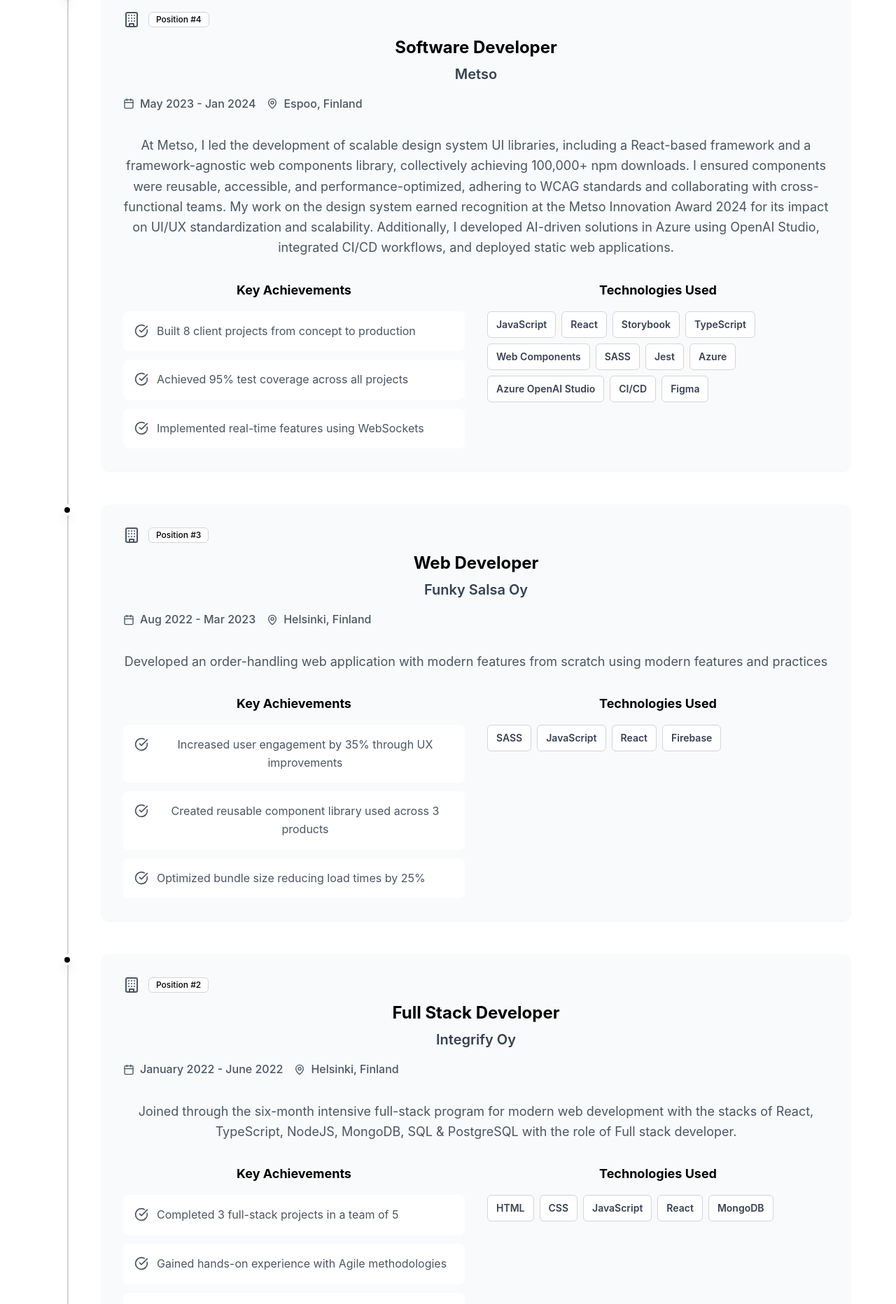
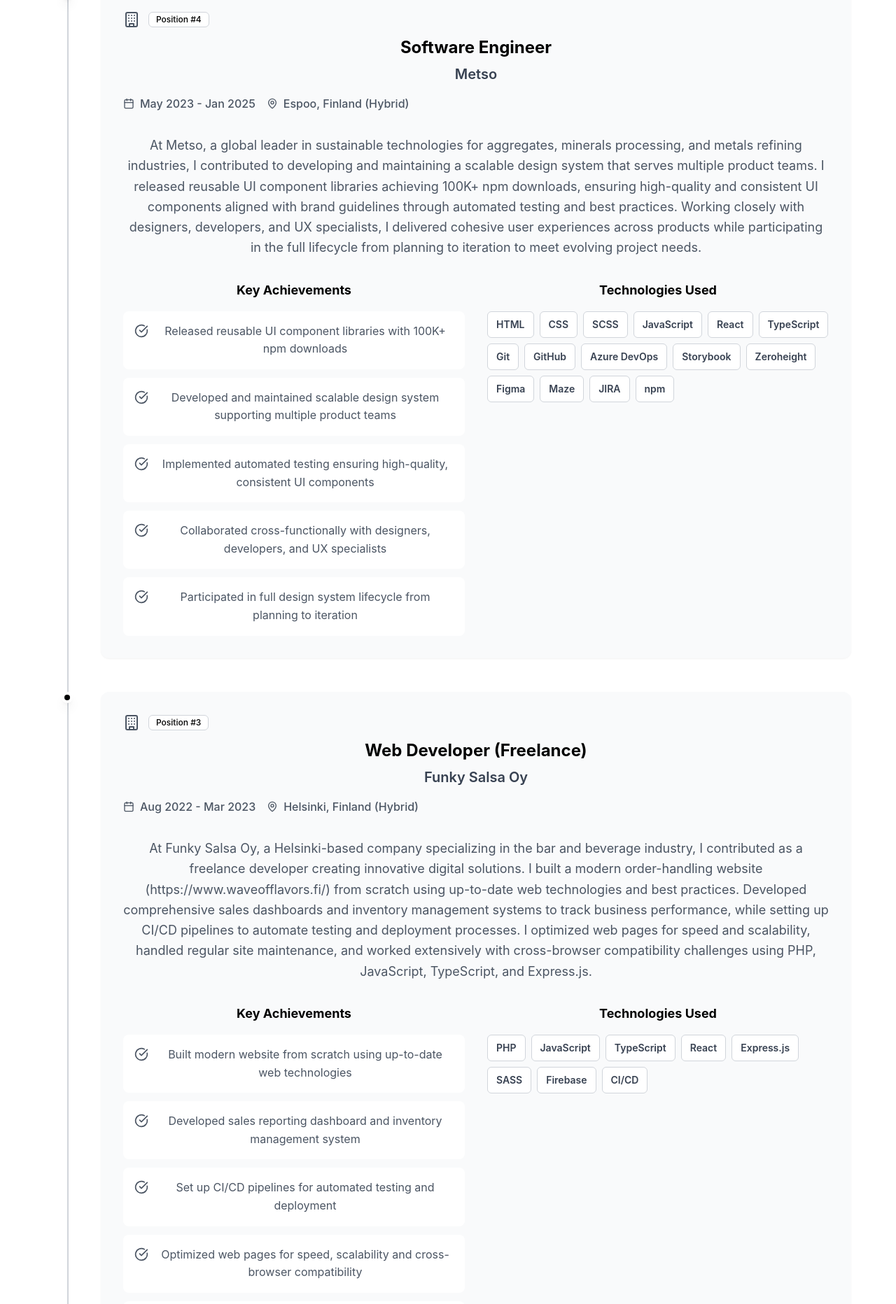
Before and after one commit to bikashghimire/bikashportfolio2.0, a React (Vite) app: page / in a window 1280 px wide. Shown: the part 3600-5464 px from the top of the page at 70% size. Built offline with nearby package versions, Linux system fonts and the light colour scheme.

Commit message:
content update

```diff
--- a/package.json
+++ b/package.json
@@ -10,7 +10,11 @@
     "preview": "vite preview"
   },
   "dependencies": {
+    "@emotion/react": "^11.14.0",
+    "@emotion/styled": "^11.14.1",
     "@hookform/resolvers": "^3.9.0",
+    "@mui/icons-material": "^7.2.0",
+    "@mui/material": "^7.2.0",
     "@radix-ui/react-accordion": "^1.2.0",
     "@radix-ui/react-alert-dialog": "^1.1.1",
     "@radix-ui/react-aspect-ratio": "^1.1.0",
--- a/src/components/Projects.tsx
+++ b/src/components/Projects.tsx
@@ -2,8 +2,9 @@
 import { Card, CardContent } from '@/components/ui/card';
 import { Badge } from '@/components/ui/badge';
 import { Button } from '@/components/ui/button';
-import { Github, ExternalLink, Star } from 'lucide-react';
+import {  ExternalLink, Star } from 'lucide-react';
 import { projects } from '@/data/portfolio';
+import GitHubIcon from '@mui/icons-material/GitHub';
 
 const Projects: React.FC = () => {
   const featuredProjects = projects.filter(p => p.featured);
@@ -63,7 +64,7 @@
                   <div className="flex flex-col xs:flex-row gap-3">
                     <Button size="sm" variant="outline" asChild className="flex-1 border-gray-300 dark:border-gray-700 text-gray-700 dark:text-gray-300 hover:bg-gray-100 dark:hover:bg-gray-800">
                       <a href={project.github} target="_blank" rel="noopener noreferrer">
-                        <Github className="h-4 w-4 mr-2" />
+                        <GitHubIcon sx={{ fontSize: 16 }} className="mr-2" />
                         Code
                       </a>
                     </Button>
@@ -122,7 +123,7 @@
                   <div className="flex flex-col xs:flex-row gap-2">
                     <Button size="sm" variant="outline" asChild className="flex-1 text-xs border-gray-300 dark:border-gray-700 text-gray-700 dark:text-gray-300 hover:bg-gray-100 dark:hover:bg-gray-800">
                       <a href={project.github} target="_blank" rel="noopener noreferrer">
-                        <Github className="h-3 w-3 mr-1" />
+                        <GitHubIcon sx={{ fontSize: 12 }} className="mr-1" />
                         Code
                       </a>
                     </Button>
--- a/src/data/portfolio.ts
+++ b/src/data/portfolio.ts
@@ -47,70 +47,83 @@
   {
     id: 2,
     company: "Metso",
-    position: "Software Developer",
-    duration: "May 2023 - Jan 2024",
-    location: "Espoo, Finland",
-    description: " At Metso, I led the development of scalable design system UI libraries, including a React-based framework and a framework-agnostic web components library, collectively achieving 100,000+ npm downloads. I ensured components were reusable, accessible, and performance-optimized, adhering to WCAG standards and collaborating with cross-functional teams. My work on the design system earned recognition at the Metso Innovation Award 2024 for its impact on UI/UX standardization and scalability. Additionally, I developed AI-driven solutions in Azure using OpenAI Studio, integrated CI/CD workflows, and deployed static web applications.",
+    position: "Software Engineer",
+    duration: "May 2023 - Jan 2025",
+    location: "Espoo, Finland (Hybrid)",
+    description: "At Metso, a global leader in sustainable technologies for aggregates, minerals processing, and metals refining industries, I contributed to developing and maintaining a scalable design system that serves multiple product teams. I released reusable UI component libraries achieving 100K+ npm downloads, ensuring high-quality and consistent UI components aligned with brand guidelines through automated testing and best practices. Working closely with designers, developers, and UX specialists, I delivered cohesive user experiences across products while participating in the full lifecycle from planning to iteration to meet evolving project needs.",
 
     technologies:[
+      "HTML",
+      "CSS",
+      "SCSS",
       "JavaScript",
       "React",
+      "TypeScript",
+      "Git",
+      "GitHub",
+      "Azure DevOps",
       "Storybook",
-      "TypeScript",
-      "Web Components",
-      "SASS",
-      "Jest",
-      "Azure",
-      "Azure OpenAI Studio",
-      "CI/CD",
+      "Zeroheight",
       "Figma",
+      "Maze",
+      "JIRA",
+      "npm"
     ],
     achievements: [
-      "Built 8 client projects from concept to production",
-      "Achieved 95% test coverage across all projects",
-      "Implemented real-time features using WebSockets"
+      "Released reusable UI component libraries with 100K+ npm downloads",
+      "Developed and maintained scalable design system supporting multiple product teams",
+      "Implemented automated testing ensuring high-quality, consistent UI components",
+      "Collaborated cross-functionally with designers, developers, and UX specialists",
+      "Participated in full design system lifecycle from planning to iteration"
     ]
   },
   {
     id: 3,
     company: "Funky Salsa Oy",
-    position: "Web Developer",
+    position: "Web Developer (Freelance)",
     duration: "Aug 2022 - Mar 2023",
-    location: "Helsinki, Finland",
-    description:       " Developed an order-handling web application with modern features from scratch using modern features and practices",
-    technologies: ["SASS", "JavaScript", "React", "Firebase"],
+    location: "Helsinki, Finland (Hybrid)",
+    description: "At Funky Salsa Oy, a Helsinki-based company specializing in the bar and beverage industry, I contributed as a freelance developer creating innovative digital solutions. I built a modern order-handling website (https://www.waveofflavors.fi/) from scratch using up-to-date web technologies and best practices. Developed comprehensive sales dashboards and inventory management systems to track business performance, while setting up CI/CD pipelines to automate testing and deployment processes. I optimized web pages for speed and scalability, handled regular site maintenance, and worked extensively with cross-browser compatibility challenges using PHP, JavaScript, TypeScript, and Express.js.",
+    technologies: ["PHP", "JavaScript", "TypeScript", "React", "Express.js", "SASS", "Firebase", "CI/CD"],
     achievements: [
-      "Increased user engagement by 35% through UX improvements",
-      "Created reusable component library used across 3 products",
-      "Optimized bundle size reducing load times by 25%"
+      "Built modern website from scratch using up-to-date web technologies",
+      "Developed sales reporting dashboard and inventory management system",
+      "Set up CI/CD pipelines for automated testing and deployment",
+      "Optimized web pages for speed, scalability and cross-browser compatibility",
+      "Successfully delivered order-handling website (waveofflavors.fi)"
     ]
   },
   {
     id: 4,
     company: "Integrify Oy",
-    position: "Full Stack Developer",
-  duration: "January 2022 - June 2022",
-  location: "Helsinki, Finland",
-  description: "Joined through the six-month intensive full-stack program for modern web development with the stacks of React, TypeScript, NodeJS, MongoDB, SQL & PostgreSQL with the role of Full stack developer.",
-  technologies: ["HTML", "CSS", "JavaScript", "React", "MongoDB"],
+    position: "Full Stack Developer Training",
+    duration: "Jan 2022 - Jun 2022",
+    location: "Helsinki Metropolitan Area (Hybrid)",
+    description: "Completed a six-month intensive full-stack program for modern web development, focusing on React, TypeScript, NodeJS, MongoDB, SQL & PostgreSQL. Worked collaboratively with teams to plan and build comprehensive web applications featuring both front-end and back-end components. Developed responsive user interfaces and robust APIs using JavaScript, TypeScript, and Express.js while ensuring cross-browser compatibility and mobile responsiveness. Maintained clean code standards, comprehensive technical documentation, and utilized Git for effective version control throughout the development process.",
+    technologies: ["JavaScript", "TypeScript", "React", "Redux", "Firebase", "Material UI", "NodeJS", "Express.js", "Nest.js", "MongoDB", "SQL", "PostgreSQL", "Git", "Python", "DevOps", "CI/CD"],
     achievements: [
-    "Completed 3 full-stack projects in a team of 5",
-    "Gained hands-on experience with Agile methodologies",
-    "Developed RESTful APIs and integrated third-party services"
+      "Completed intensive 6-month full-stack development program",
+      "Built web applications with comprehensive front-end and back-end features",
+      "Developed responsive UIs and APIs ensuring cross-browser compatibility",
+      "Maintained clean code standards and comprehensive technical documentation",
+      "Assisted in CI/CD pipeline setup and deployment processes"
     ]
   },
   {
     id: 5,
     company: "Centria University of Applied Sciences",
     position: "Software Developer Intern",
-  duration: "July 2021 - December 2021",
-  location: "Kokkola, Finland",
-  description: "During my six-month internship at Centria University of Applied Sciences in Kokkola, I engaged in two significant projects, one in Game Development and the other in Web Development. In the Game Development project, I collaborated with a team to create an interactive game using C++ and Unity, focusing on gameplay mechanics and user experience. In the Web Development project, I developed a web application using HTML, CSS, JavaScript, PHP, and MySQL, implementing features such as user authentication and database management. This internship provided me with valuable hands-on experience in both game and web development, enhancing my technical skills and teamwork abilities.",
-  technologies: ["HTML", "CSS", "JavaScript", "PHP", "MySQL", "C++", "Arduino", "Raspberry Pi", "Agile Methodology"],
+    duration: "Jul 2021 - Dec 2021",
+    location: "Finland (Remote)",
+    description: "During my six-month internship at Centria University of Applied Sciences in Kokkola, I engaged in two significant projects in Game Development and Web Development. In Game Development, I worked as part of a four-person team to deliver final products for university events - two games based on Arduino technology. This provided real product experience with C++ while learning JIRA, Agile methodology, and GitHub. In Web Development, I gained deep expertise with web applications using HTML, CSS, PHP, and APIs. I created responsive website layouts, wrote efficient and testable code following best practices, integrated backend services and databases, and maintained comprehensive software documentation. The web development project resulted in a work management tool delivered to a company in Kokkola.",
+    technologies: ["HTML", "CSS", "JavaScript", "PHP", "MySQL", "C++", "Arduino", "Raspberry Pi", "Bootstrap", "Git", "GitHub", "JIRA", "Scrum", "Agile Methodology"],
     achievements: [
-    "Developed a web application with user authentication",
-    "Created an interactive game using C++ and Unity",
-    "Implemented database management features in PHP and MySQL"
+      "Delivered two Arduino-based games as part of 4-person team for university event",
+      "Gained hands-on experience with C++, JIRA, Agile methodology, and GitHub",
+      "Developed work management tool delivered to company in Kokkola",
+      "Created responsive web interfaces using HTML/CSS best practices",
+      "Integrated backend services and databases with comprehensive documentation",
+      "Applied security, session management, and web development best practices"
     ]
   }
 ];
```
Also changed, not shown: 1 other file (tests, documents, lock files or other folders). Lines whose indentation alone changed are shown as unchanged.
